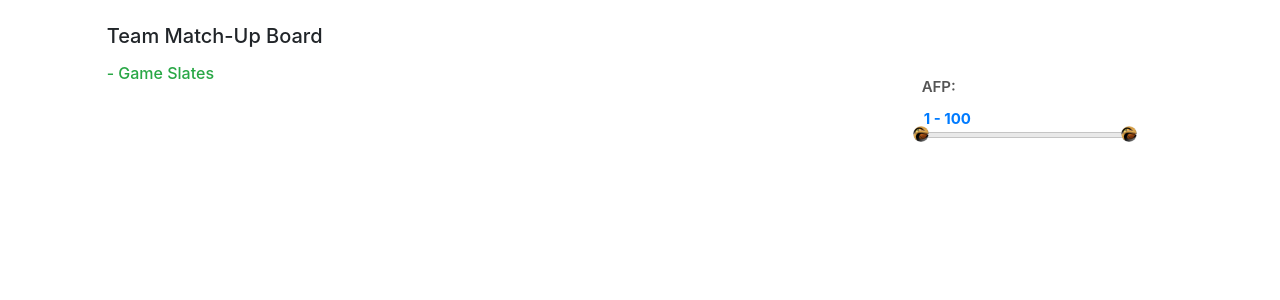
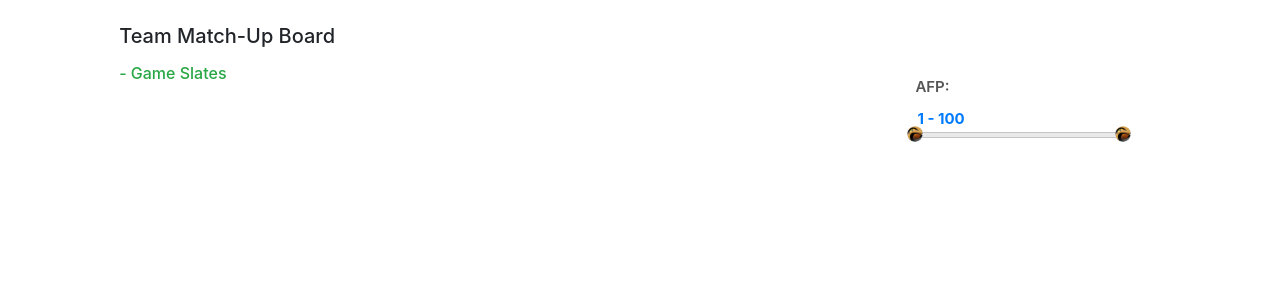
Before and after one commit to Johnathanrs/fantasy-nba, a Django app: template templates/team-match-up-board.html in a window 1280 px wide. Shown: the part 62-362 px from the top of the page. Run offline with Django 3.2, Linux system fonts and the light colour scheme; the template is opened without the code that fills it, so the values that code supplies are empty; parts of the project's set-up code (start-up, migrations or seed data) failed here and were passed over; some libraries are stand-ins or nearby versions.

Commit message:
container-iframe

```diff
--- a/static/js/common.js
+++ b/static/js/common.js
@@ -7,6 +7,7 @@ function inIframe () {
 }
 
 if(inIframe()) {
+  console.log('@@@@@@@@@@@@@@');
   $('.fav-wrapper').toggleClass('d-none');
 } else {
     // $('.container-fluid').remove();
--- a/templates/base.html
+++ b/templates/base.html
@@ -36,7 +36,7 @@
   </ul>
 </nav>
 
-<div class="container-iframe-fluid">
+<div class="container-fluid">
   {% block content %}
   {% endblock %}
   <div class="fav-wrapper">
```
